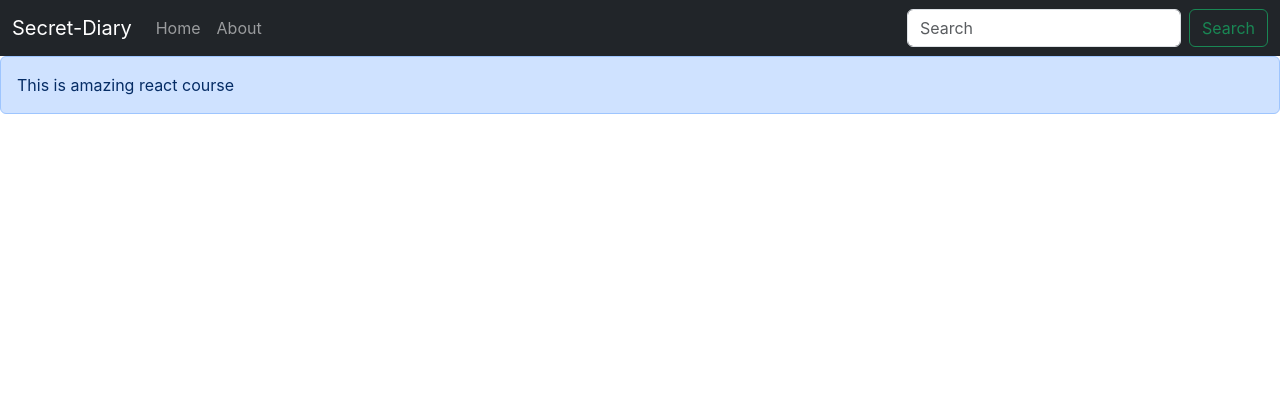
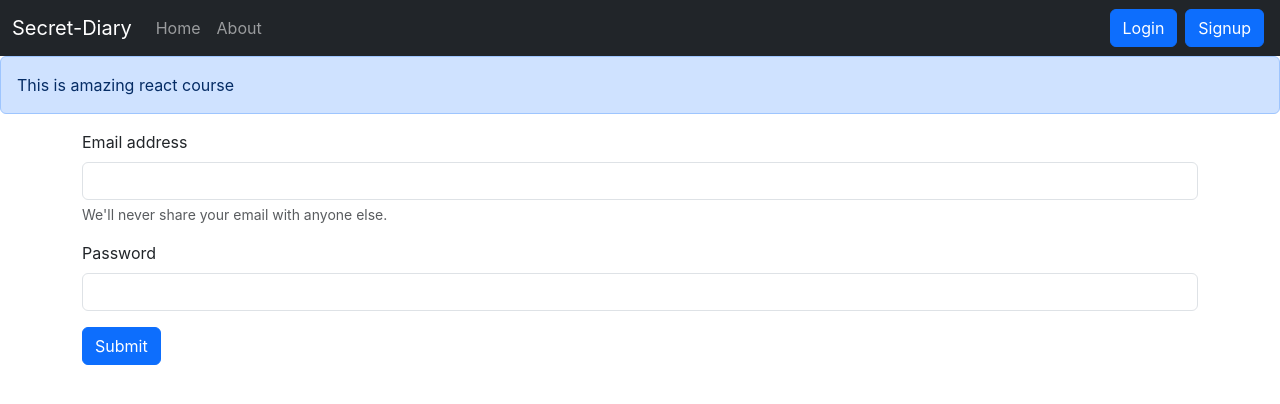
Before and after one commit to MdAjhar123/INOTEBOOK, a React (Create React App) app: page /login in a window 1280 px wide. Shown: the top 404 px of the page. Built offline with nearby package versions, Linux system fonts and the light colour scheme.

Commit message:
Adding Login  and Signup component
Adding Login  and Signup component  69

```diff
--- a/src/App.js
+++ b/src/App.js
@@ -6,6 +6,8 @@
 import About from './components/About';
 import NoteState from './context/notes/NoteState';
 import Alert from './components/Alert';
+import Login from './components/Login';
+import Signup from './components/Signup';
 
 function App() {
   return (
@@ -18,6 +20,8 @@
             <Routes>
               <Route exact path="/" element={<Home />}></Route>
               <Route exact path="/about" element={<About />}></Route>
+              <Route exact path="/login" element={<Login />}></Route>
+              <Route exact path="/signup" element={<Signup />}></Route>
             </Routes>
           </div>
         </BrowserRouter>
--- /dev/null
+++ b/src/components/Login.js
@@ -0,0 +1,53 @@
+import React, { useState } from 'react'
+import { useNavigate } from 'react-router-dom'
+
+
+const Login = () => {
+    const [credentials, setCredentials] = useState({email: "", password: ""})
+    let navigate = useNavigate()
+
+    const handleSubmit = async (e) =>{
+        e.preventDefault();
+        const response = await fetch(`http://localhost:5000/api/auth/login`, {
+            method: "POST",
+            headers: {
+              "Content-Type": "application/json"
+            },
+            body: JSON.stringify({email: credentials.email, password: credentials.password})
+        });
+        const json = await response.json()
+        console.log(json);
+        if(json.success){
+            //save the auth token and redirect
+            localStorage.setItem('token', json.authtoken)
+            navigate("/")
+        }
+        else{
+            alert("Invalid credentials")
+        }
+    }
+
+    const onChange = (e)=>{
+        setCredentials({...credentials, [e.target.name]: e.target.value})
+    }
+
+    return (
+        <div>
+            <form onSubmit={handleSubmit}>
+                <div className="mb-3">
+                    <label htmlFor="email" className="form-label">Email address</label>
+                    <input type="email" className="form-control" value={credentials.email} onChange={onChange} id="email" name="email" aria-describedby="emailHelp" />
+                    <div id="emailHelp" className="form-text">We'll never share your email with anyone else.</div>
+                </div>
+                <div className="mb-3">
+                    <label htmlFor="password" className="form-label">Password</label>
+                    <input type="password" className="form-control" value={credentials.password} onChange={onChange} name="password" id="password" />
+                </div>
+
+                <button type="submit" className="btn btn-primary" >Submit</button>
+            </form>
+        </div>
+    )
+}
+
+export default Login
--- a/src/components/Navbar.js
+++ b/src/components/Navbar.js
@@ -23,8 +23,8 @@
 
                         </ul>
                         <form className="d-flex" role="search">
-                            <input className="form-control me-2" type="search" placeholder="Search" aria-label="Search" />
-                            <button className="btn btn-outline-success" type="submit">Search</button>
+                            <Link className="btn btn-primary mx-1" to="/login" role="button">Login</Link>
+                            <Link className="btn btn-primary mx-1" to="/signup" role="button">Signup</Link>
                         </form>
                     </div>
                 </div>
--- /dev/null
+++ b/src/components/Signup.js
@@ -0,0 +1,11 @@
+import React from 'react'
+
+const Signup = () => {
+  return (
+    <div>
+      I am signup
+    </div>
+  )
+}
+
+export default Signup
```
Also changed, not shown: 1 other file (tests, documents, lock files or other folders).
